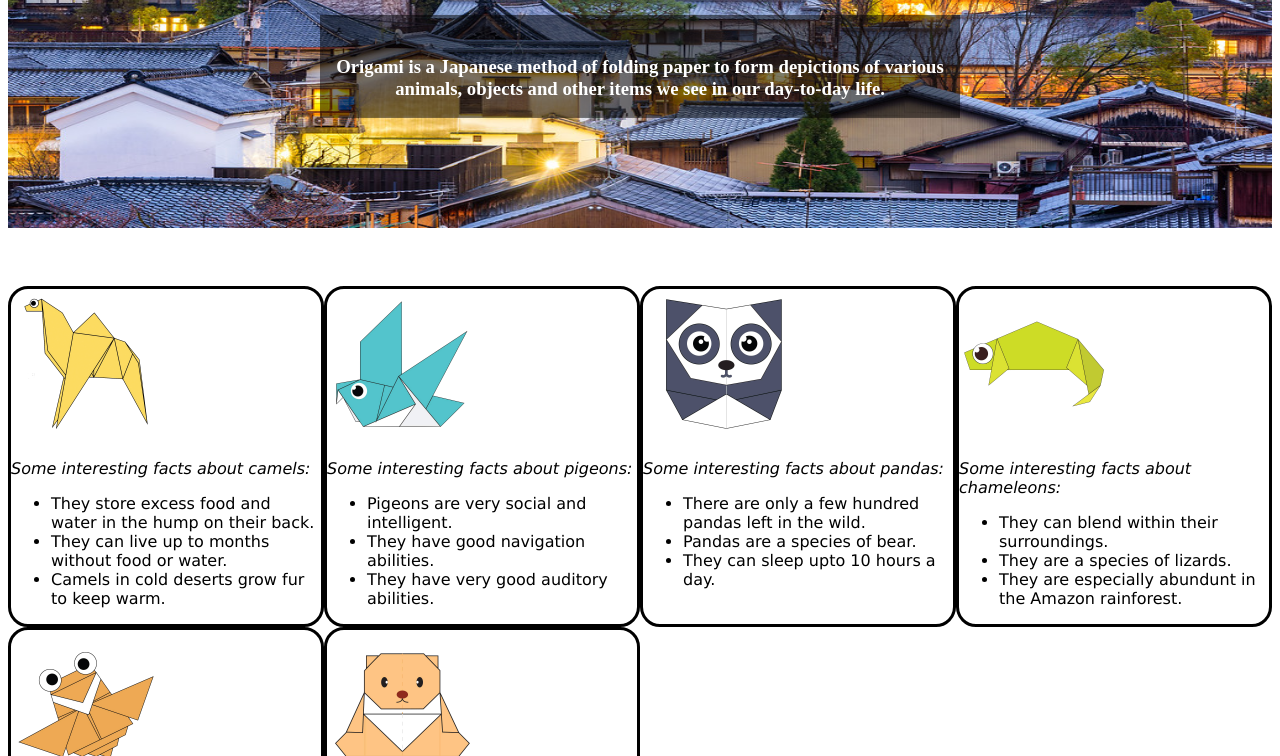
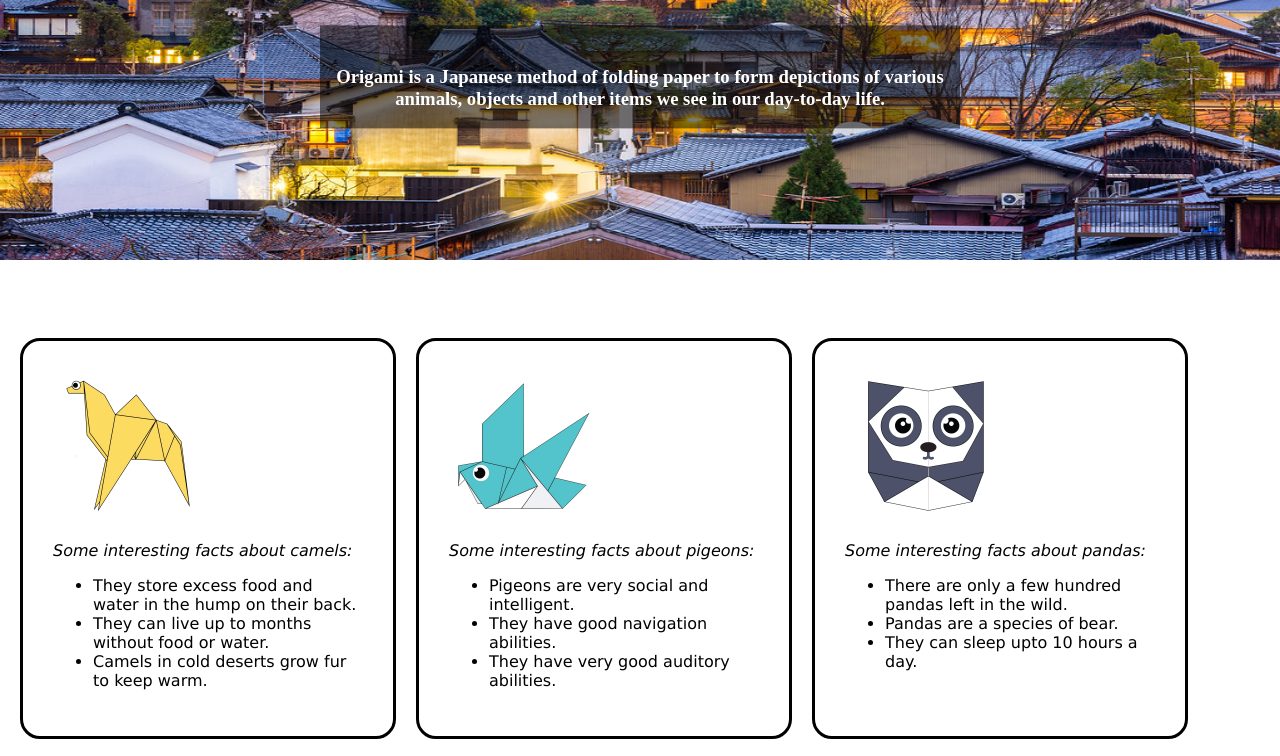
Before and after one commit to prashantsangal1/first-html-project, a plain HTML site: page index.html in a window 1280 px wide. Shown: the part 403-1159 px from the top of the page. Drawn offline with Linux system fonts and the light colour scheme.

Commit message:
Add files via upload

```diff
--- a/style.css
+++ b/style.css
@@ -1,12 +1,20 @@
 .grid{
     display:flex;
     flex-wrap: wrap;
+    margin: 10px;
 }
 .origami{border-style:solid;
     border-radius: 20px;
     background-color: white;
     width:310px;
     font-family: 'Lucida Sans', 'Lucida Sans Regular', 'Lucida Grande', 'Lucida Sans Unicode', Geneva, Verdana, sans-serif;
+    color: black;
+    margin: 10px;
+    padding: 30px;
+}
+body{
+    color: wheat;
+    margin:0px;
 }
 .menu{display:flex;
             justify-content: space-between;
@@ -15,6 +23,7 @@
             font-family:'Courier New', Courier, monospace;
             font-weight: 200;
             color:gold;
+            padding: 20px;
             }
 .more{
     display:flex;
@@ -31,9 +40,9 @@
 .intro{
     display:flex;
     position: absolute;
-    top: 60%;
+    top: 61.5%;
     left: 50%;
-    transform:translate(-50%, -60%);
+    transform:translate(-50%, -61.5%);
     color: rgb(255, 255, 255);
     text-align: center;
     background-color: rgba(0, 0, 0, 0.514);
```
